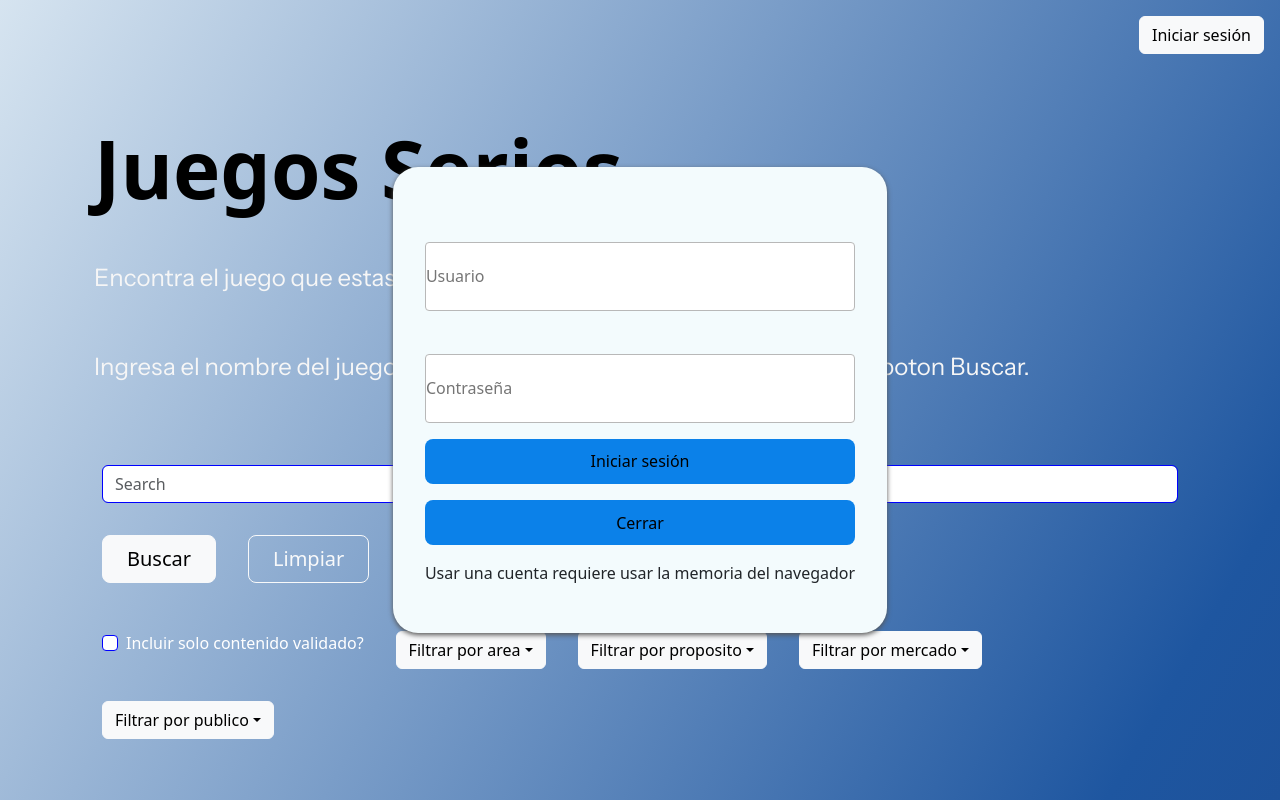
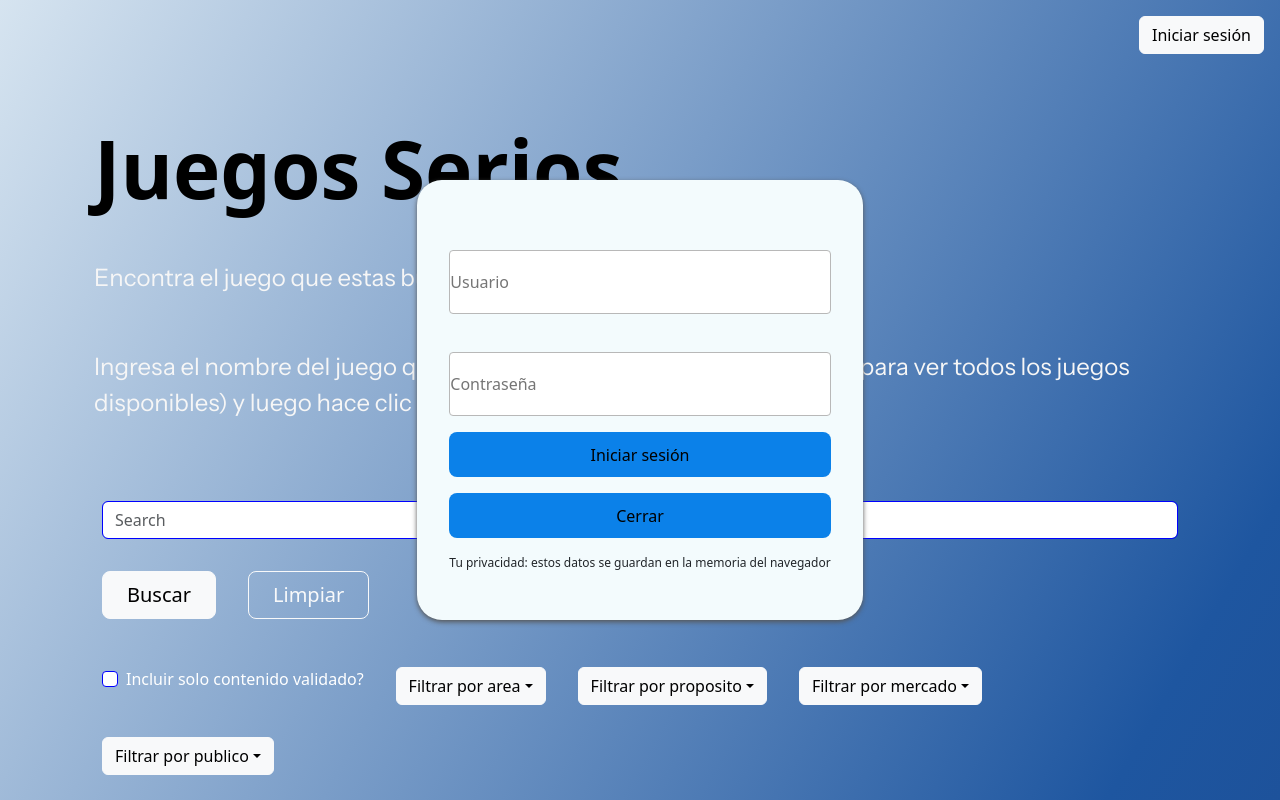
Before and after one commit to charrassebastian/games-catalog-frontend, a React (Vite) app in the folder juegos-serios-frontend/: page / in a window 1280 px wide. Both pictures are taken after a click on the button "Iniciar sesión". Shown: the top 800 px of the page. Built offline with nearby package versions, Linux system fonts and the light colour scheme; a web font is replaced by a local one.

Commit message:
small text changes

```diff
--- a/juegos-serios-frontend/src/Footer/Footer.tsx
+++ b/juegos-serios-frontend/src/Footer/Footer.tsx
@@ -2,7 +2,6 @@ export function Footer(){
     return (
         <footer className="py-2 gradient-background">
             <ul className="nav justify-content-center">
-                <li className="nav-item"><button className="nav-link text-light">Atribuciones</button></li>
                 <li className="nav-item"><button className="nav-link text-light">Licencias</button></li>
             </ul>
         </footer>
--- a/juegos-serios-frontend/src/Login/Login.tsx
+++ b/juegos-serios-frontend/src/Login/Login.tsx
@@ -14,7 +14,7 @@ export function Login({ handleClose, handleLogin }: { handleClose: () => void, h
         <input className='mb-3' type="password" placeholder="Contraseña" onChange={handlePasswordChange} />
         <button className='mb-3 closeLoginPopUp' onClick={() => handleLogin(username, password)}>Iniciar sesión</button>
         <button className='mb-3 closeLoginPopUp' onClick={handleClose}>Cerrar</button>
-        <p className="storageUseText">Usar una cuenta requiere usar la memoria del navegador</p>
+        <p className="storageUseText">Tu privacidad: estos datos se guardan en la memoria del navegador</p>
       </div>
     </div>
   );
--- a/juegos-serios-frontend/src/MainSection/MainSection.tsx
+++ b/juegos-serios-frontend/src/MainSection/MainSection.tsx
@@ -28,7 +28,7 @@ export function MainSection({ onSearch, onClear, searchValue, onSearchValueChang
                         <br />
                         <h2 className="introductory-text m-3">Encontra el juego que estas buscando.</h2>
                         <br />
-                        <p className="introductory-text m-3">Ingresa el nombre del juego que estes buscando y luego hace click en el boton Buscar.</p>
+                        <p className="introductory-text m-3">Ingresa el nombre del juego que estes buscando (o dejá la casilla vacía para ver todos los juegos disponibles) y luego hace clic en el boton Buscar.</p>
                     </div>
                     <form className="d-flex flex-column d-grid gap-3 d-md-flex justify-content-md-start" role="search" onSubmit={(e) => e.preventDefault()}>
                         <div className="d-flex flex-row flex-wrap">
--- a/juegos-serios-frontend/src/index.css
+++ b/juegos-serios-frontend/src/index.css
@@ -311,4 +311,6 @@ button:focus-visible {
 
 .storageUseText {
   text-align: center;
+  font-size: 12px;
+  max-width: 50vw;
 }
```
